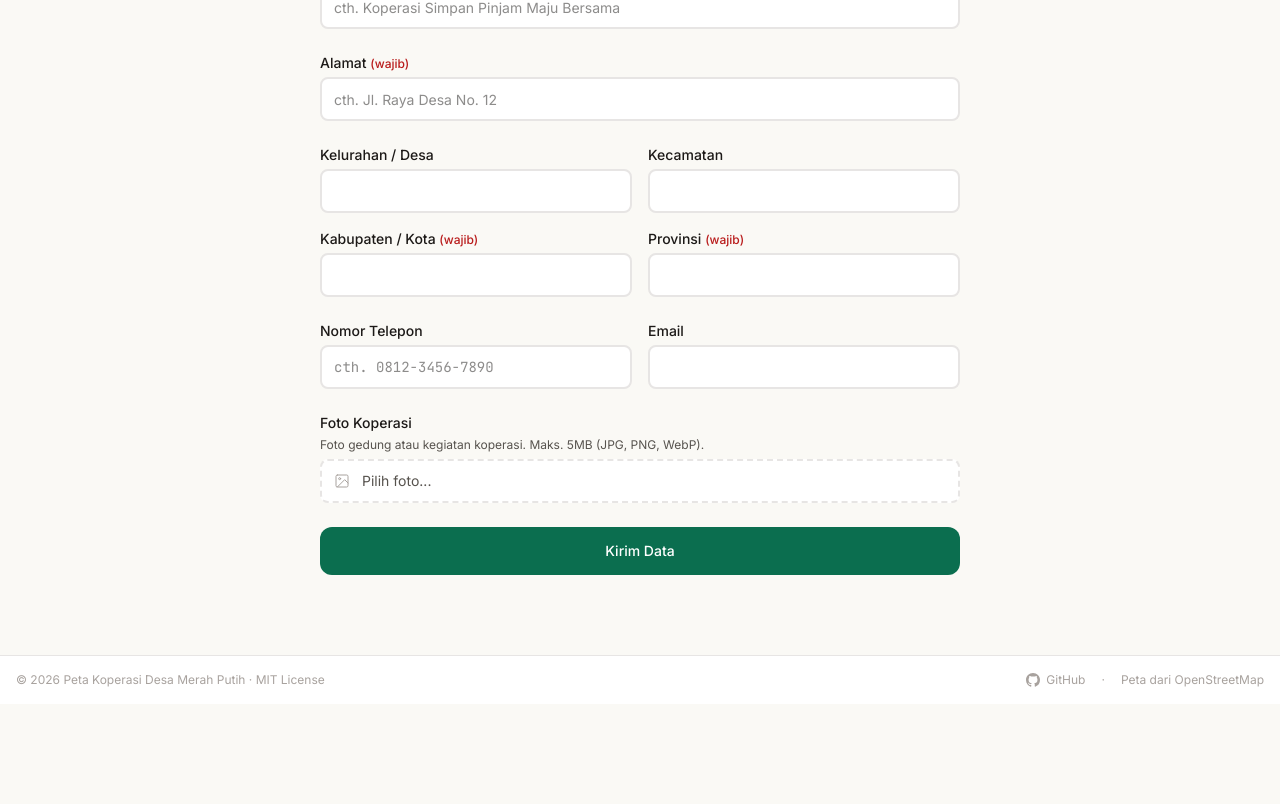
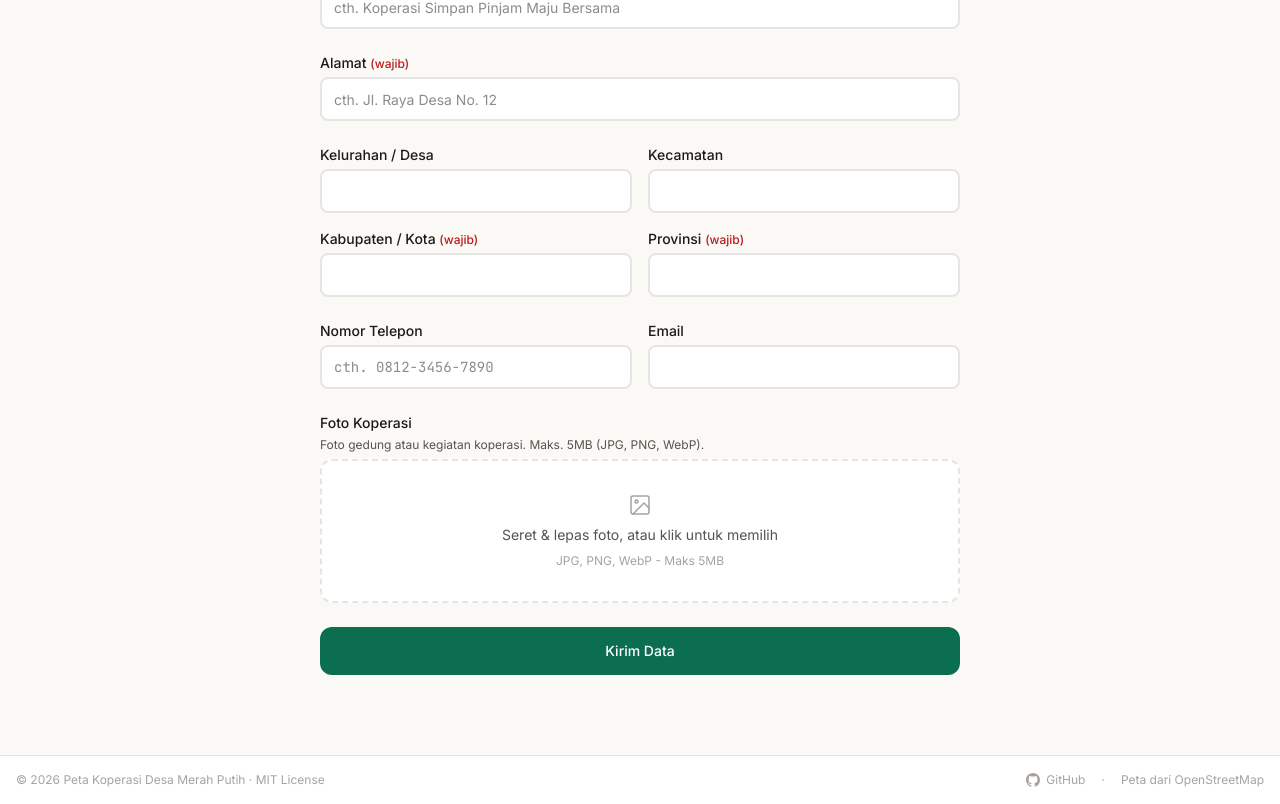
Before and after one commit to antsf/peta-koperasi, a Next.js app: page /submit in a window 1280 px wide. Shown: the part 669-1473 px from the top of the page. Before the commit the page ends 1373 px from the top, so only its background shows below. Built offline with nearby package versions, Linux system fonts and the light colour scheme; no server answers.

Commit message:
feat: add draggable pin and photo dropzone to submit form
- Make map pin draggable (drag to select location, not just click)
- Pin auto-updates lat/lng fields and triggers reverse geocoding on drag
- Convert photo picker to drag-and-drop zone with visual feedback
- Update SPEC.md and CHANGELOG.md

```diff
--- a/src/components/submit-form.tsx
+++ b/src/components/submit-form.tsx
@@ -44,6 +44,7 @@ export function SubmitForm() {
   const [error, setError] = useState<string | null>(null)
   const [photoName, setPhotoName] = useState<string | null>(null)
   const [photoPreview, setPhotoPreview] = useState<string | null>(null)
+  const [dragOver, setDragOver] = useState(false)
   const mapContainerRef = useRef<HTMLDivElement>(null)
   const mapRef = useRef<L.Map | null>(null)
   const pinMarkerRef = useRef<L.Marker | null>(null)
@@ -68,14 +69,37 @@ export function SubmitForm() {
     if (pinMarkerRef.current) {
       pinMarkerRef.current.setLatLng([lat, lng])
     } else {
-      pinMarkerRef.current = L.marker([lat, lng], {
+      const marker = L.marker([lat, lng], {
         icon: L.divIcon({
           className: '',
-          html: `<div style="width:24px;height:32px;background:#0B6E4F;border-radius:50% 50% 50% 0;transform:rotate(-45deg);border:2px solid white;box-shadow:0 2px 8px rgba(11,110,79,0.35)" />`,
+          html: `<div style="width:24px;height:32px;background:#0B6E4F;border-radius:50% 50% 50% 0;transform:rotate(-45deg);border:2px solid white;box-shadow:0 2px 8px rgba(11,110,79,0.35);cursor:grab" />`,
           iconSize: [24, 32],
           iconAnchor: [12, 32],
         }),
-      }).addTo(map)
+        draggable: true,
+      })
+
+      marker.on('dragend', () => {
+        const pos = marker.getLatLng()
+        setPin({ lat: pos.lat, lng: pos.lng })
+        setLatInput(pos.lat.toFixed(5))
+        setLngInput(pos.lng.toFixed(5))
+        setCoordError(null)
+        setGeocoding(true)
+        reverseGeocode(pos.lat, pos.lng).then(result => {
+          if (result) {
+            if (addressRef.current) addressRef.current.value = result.address
+            if (kelurahanRef.current) kelurahanRef.current.value = result.kelurahan
+            if (kecamatanRef.current) kecamatanRef.current.value = result.kecamatan
+            if (kabupatenRef.current) kabupatenRef.current.value = result.kabupaten
+            if (provinsiRef.current) provinsiRef.current.value = result.provinsi
+          }
+          setGeocoding(false)
+        })
+      })
+
+      marker.addTo(map)
+      pinMarkerRef.current = marker
     }
   }, [])
 
@@ -432,7 +456,7 @@ export function SubmitForm() {
         </div>
       </div>
 
-      {/* Photo */}
+      {/* Photo dropzone */}
       <div>
         <label htmlFor="photo" className="block text-sm font-medium text-text-primary mb-1">
           Foto Koperasi
@@ -440,17 +464,32 @@ export function SubmitForm() {
         <p className="text-xs text-text-secondary mb-1.5">
           Foto gedung atau kegiatan koperasi. Maks. 5MB (JPG, PNG, WebP).
         </p>
-        <label
-          htmlFor="photo"
-          className="flex items-center gap-3 h-11 px-3 border-2 border-dashed border-border rounded-lg cursor-pointer bg-surface transition-[border-color,background-color] duration-120 ease-out hover:border-primary hover:bg-surface-raised"
+        <div
+          onDragOver={e => { e.preventDefault(); setDragOver(true) }}
+          onDragLeave={() => setDragOver(false)}
+          onDrop={e => {
+            e.preventDefault()
+            setDragOver(false)
+            const file = e.dataTransfer.files?.[0]
+            if (file && file.type.startsWith('image/')) {
+              setPhotoName(file.name)
+              if (photoPreview) { URL.revokeObjectURL(photoPreview) }
+              setPhotoPreview(URL.createObjectURL(file))
+            }
+          }}
+          className={`relative flex flex-col items-center justify-center gap-2 h-36 px-4 border-2 border-dashed rounded-xl cursor-pointer bg-surface transition-[border-color,background-color] duration-120 ease-out ${
+            dragOver
+              ? 'border-primary bg-primary/5'
+              : 'border-border hover:border-primary hover:bg-surface-raised'
+          }`}
         >
-          <svg width="16" height="16" viewBox="0 0 24 24" fill="none" stroke="currentColor" strokeWidth="1.5" strokeLinecap="round" strokeLinejoin="round" className="text-text-disabled shrink-0" aria-hidden="true">
+          <svg width="24" height="24" viewBox="0 0 24 24" fill="none" stroke="currentColor" strokeWidth="1.5" strokeLinecap="round" strokeLinejoin="round" className="text-text-disabled" aria-hidden="true">
             <rect x="3" y="3" width="18" height="18" rx="2" ry="2"/><circle cx="8.5" cy="8.5" r="1.5"/><polyline points="21 15 16 10 5 21"/>
           </svg>
-          <span className="text-sm text-text-secondary truncate">
-            {photoName ?? 'Pilih foto...'}
+          <span className="text-sm text-text-secondary text-center">
+            {dragOver ? 'Lepaskan foto di sini...' : photoName ?? 'Seret & lepas foto, atau klik untuk memilih'}
           </span>
-        </label>
+          <span className="text-xs text-text-disabled">JPG, PNG, WebP - Maks 5MB</span>
           <input
             id="photo" name="photo" type="file"
             accept="image/jpeg,image/png,image/webp"
@@ -467,6 +506,7 @@ export function SubmitForm() {
               }
             }}
           />
+        </div>
         {photoPreview && (
           <div className="mt-3 relative">
             <img
```
Also changed, not shown: 2 other files (tests, documents, lock files or other folders). Lines whose indentation alone changed are shown as unchanged.
